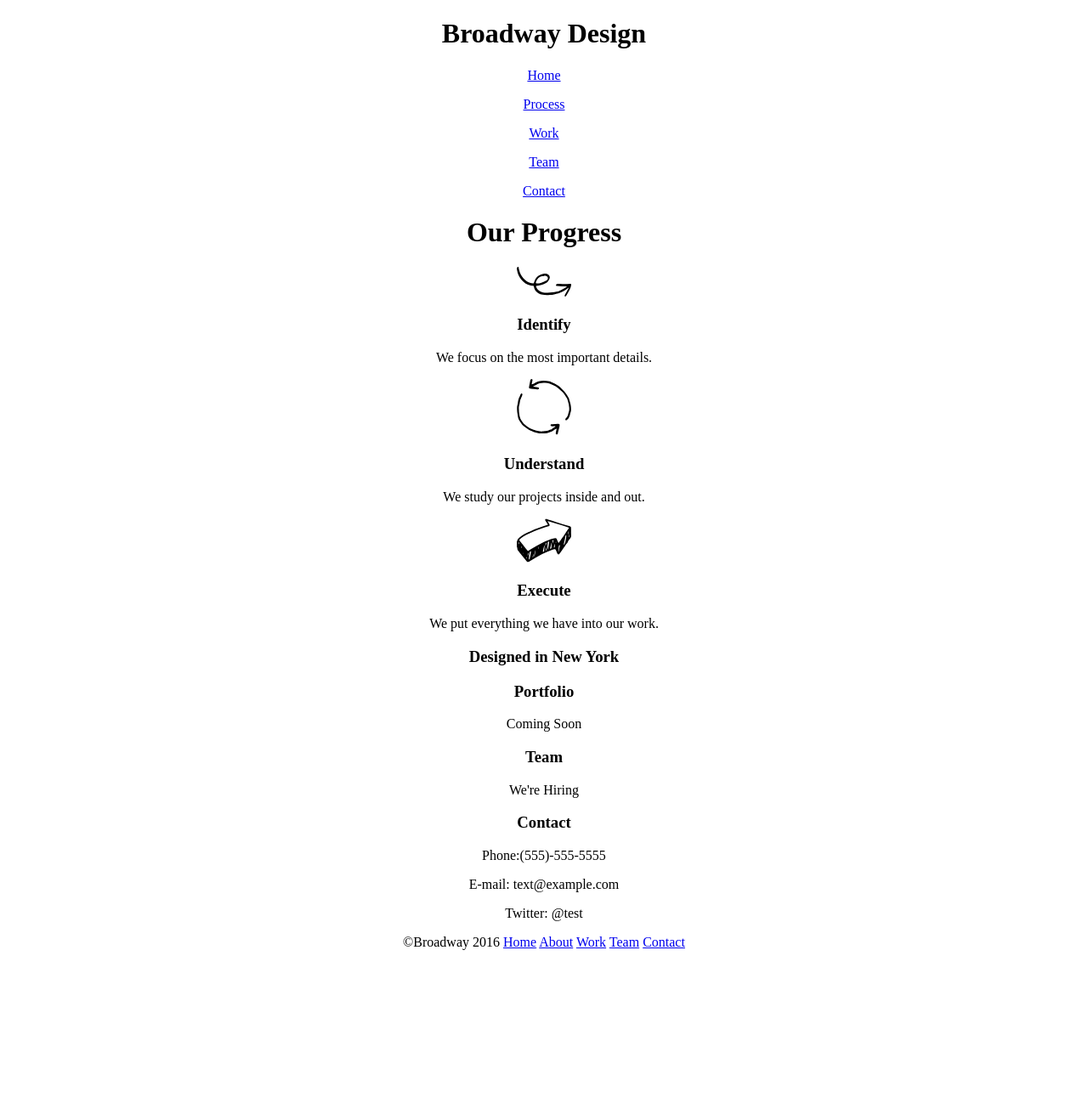
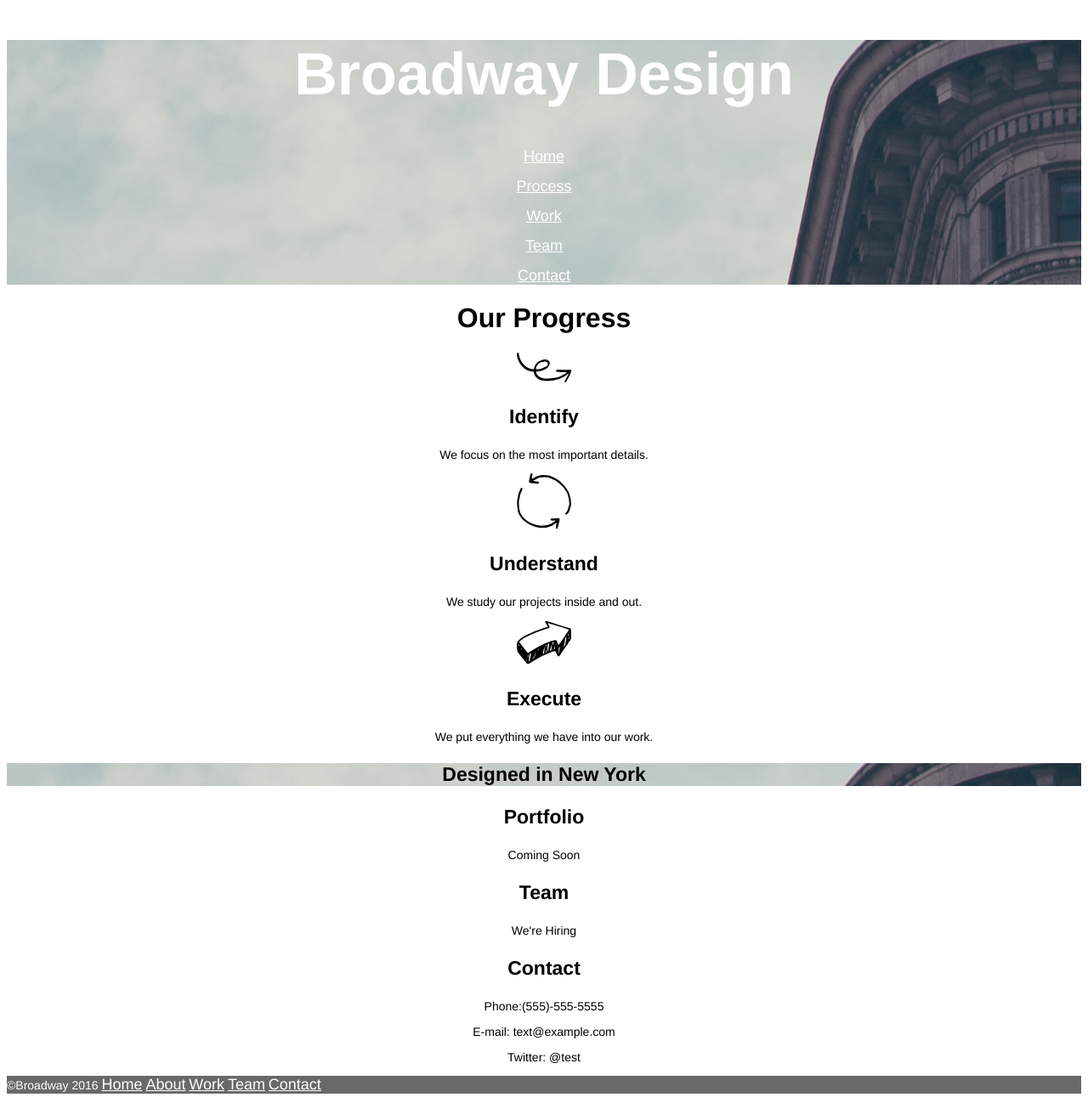
Before and after one commit to hindmiguel/broadway, a plain HTML site: page index.html in a window 1280 px wide. Shown: the whole page at 85% size. Before the commit the page ends 1134 px from the top, so only its background shows below. Drawn offline with Linux system fonts and the light colour scheme.

Commit message:
Make last Changes.

```diff
--- a/index.html
+++ b/index.html
@@ -10,11 +10,11 @@
 
       <div id="home">
         <h1 class="main-title">Broadway Design</h1>
-        <p><a href="#home">Home</a></p>
-        <p><a href="#progress">Process</a></p>
-        <p><a href="#work">Work</a></p>
-        <p><a href="#team">Team</a></p>
-        <p><a href="#contact">Contact</a></p>
+        <p><a class="links" href="#home">Home</a></p>
+        <p><a class="links" href="#progress">Process</a></p>
+        <p><a class="links" href="#work">Work</a></p>
+        <p><a class="links" href="#team">Team</a></p>
+        <p><a class="links" href="#contact">Contact</a></p>
       </div>
 
       <div id="progress">
@@ -58,13 +58,13 @@
           <p>Twitter: @test</p>
         </footer>
 
-        <footer>
-          <p id="footer">&copy;Broadway 2016
-            <a class="contact-info" href="#home">Home</a>
-            <a class="contact-info" href="progress">About</a>
-            <a class="contact-info" href="#work">Work</a>
-            <a class="contact-info" href="#team">Team</a>
-            <a class="contact-info" href="#contact">Contact</a>
+        <footer id="info">
+          <p class="copyright">&copy;Broadway 2016
+            <a class="links" href="#home">Home</a>
+            <a class="links" href="progress">About</a>
+            <a class="links" href="#work">Work</a>
+            <a class="links" href="#team">Team</a>
+            <a class="links" href="#contact">Contact</a>
           </p>
         </footer>
 
--- a/resources/css/style.css
+++ b/resources/css/style.css
@@ -1,3 +1,51 @@
 body {
   text-align: center;
+  font-family: Helvetica;
+
 }
+
+.main-title {
+  font-size: 70px;
+  font-weight: bold;
+  color: white;
+
+}
+
+#home {
+  background-image:
+    url("../images/background.png");
+}
+
+.links {
+  font-size: 18px;
+  color: white;
+}
+
+.sub-heading {
+  font-size: 32px;
+  font-weight: bold;
+}
+
+h3 {
+  font-size: 23px;
+  font-weight: bold;
+}
+
+p {
+  font-size: 14px;
+}
+
+.heading-picture {
+  background-image:
+    url("../images/background.png");
+}
+
+#info {
+  background-color: dimgray;
+  color: white;
+  text-align: left;
+}
+
+copyright {
+  font-size: 11px;
+}
```
